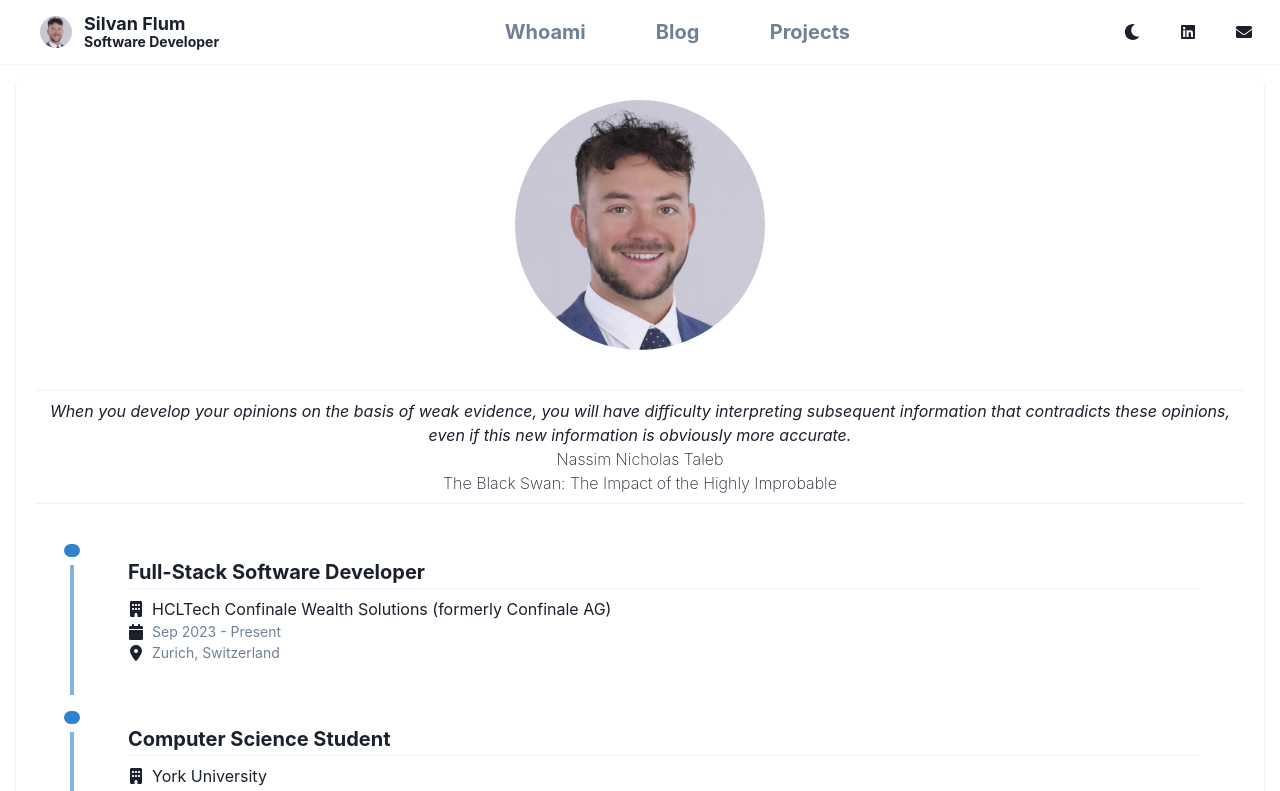
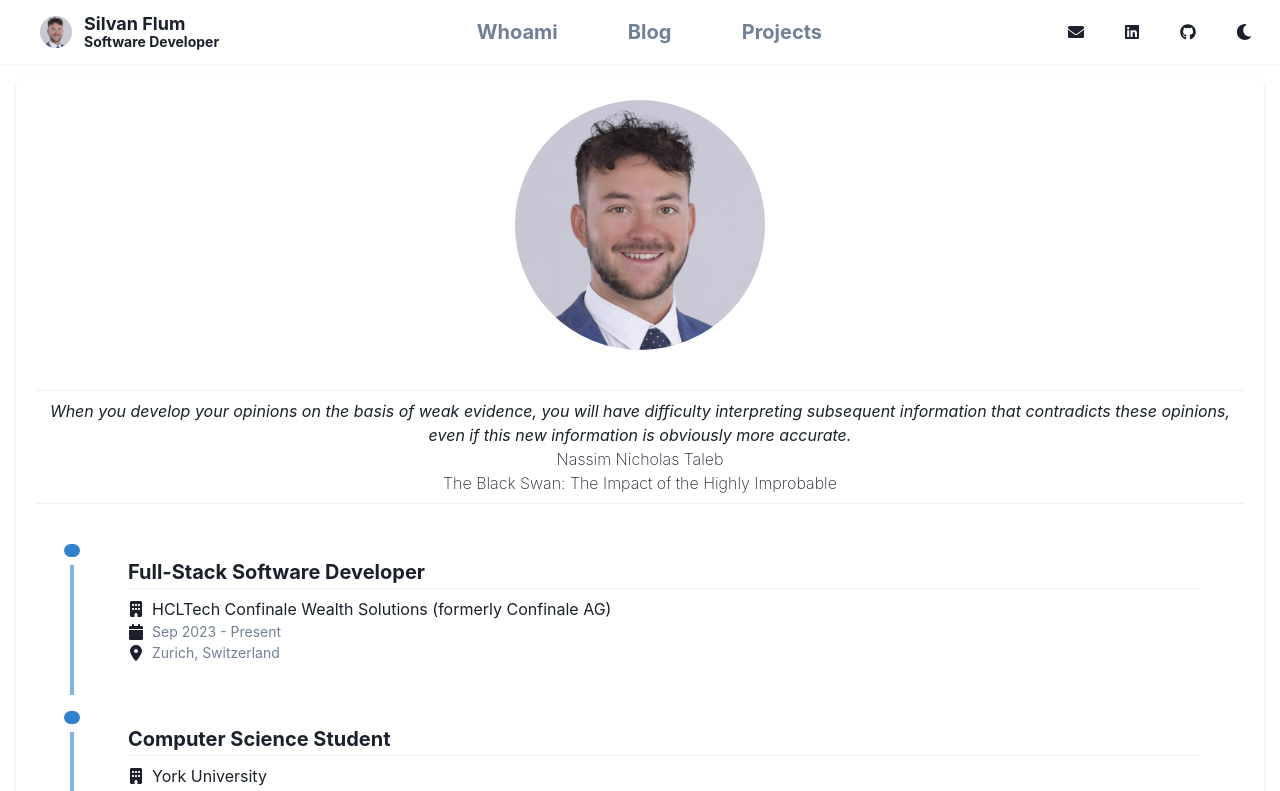
Before and after one commit to floomm/floomm.github.io, a React (Vite) app: page / in a window 1280 px wide. Shown: the top 791 px of the page. Built offline with nearby package versions, Linux system fonts and the light colour scheme.

Commit message:
Add GitHub icon button

```diff
--- a/src/components/ActionMenu.tsx
+++ b/src/components/ActionMenu.tsx
@@ -1,5 +1,6 @@
-import { ColorMode, HStack, IconButton, Link } from "@chakra-ui/react";
+import {ColorMode, HStack, IconButton, Link} from "@chakra-ui/react";
 import { FaEnvelope, FaLinkedin, FaMoon, FaSun } from "react-icons/fa";
+import {FaGithub} from "react-icons/fa6";
 
 interface ActionMenuProps {
     colorMode: ColorMode;
@@ -10,23 +11,6 @@ const ActionMenu: React.FC<ActionMenuProps> = ({ colorMode, toggleColorMode }) =
     return (
         <HStack spacing={4}>
             <IconButton
-                aria-label="Toggle Dark/Light mode"
-                icon={colorMode === "light" ? <FaMoon /> : <FaSun />}
-                size="md"
-                variant="ghost"
-                onClick={toggleColorMode}
-            />
-            <IconButton
-                aria-label="LinkedIn"
-                as={Link}
-                icon={<FaLinkedin />}
-                size="md"
-                variant="ghost"
-                href="https://www.linkedin.com/in/silvan-flum/"
-                target="_blank"
-                rel="noopener noreferrer"
-            />
-            <IconButton
                 aria-label="Email"
                 as={Link}
                 icon={<FaEnvelope />}
@@ -34,6 +18,33 @@ const ActionMenu: React.FC<ActionMenuProps> = ({ colorMode, toggleColorMode }) =
                 variant="ghost"
                 href="mailto:contact@mail.flum.tech"
             />
+            <IconButton
+                aria-label="LinkedIn Profile"
+                as={Link}
+                icon={<FaLinkedin />}
+                size="md"
+                variant="ghost"
+                href="https://www.linkedin.com/in/silvan-flum"
+                target="_blank"
+                rel="noopener noreferrer"
+            />
+            <IconButton
+                aria-label="GitHub Profile"
+                as={Link}
+                icon={<FaGithub />}
+                size="md"
+                variant="ghost"
+                href="https://www.github.com/floomm"
+                target="_blank"
+                rel="noopener noreferrer"
+            />
+            <IconButton
+                aria-label="Toggle Dark/Light mode"
+                icon={colorMode === "light" ? <FaMoon /> : <FaSun />}
+                size="md"
+                variant="ghost"
+                onClick={toggleColorMode}
+            />
         </HStack>
     )
 }
```
